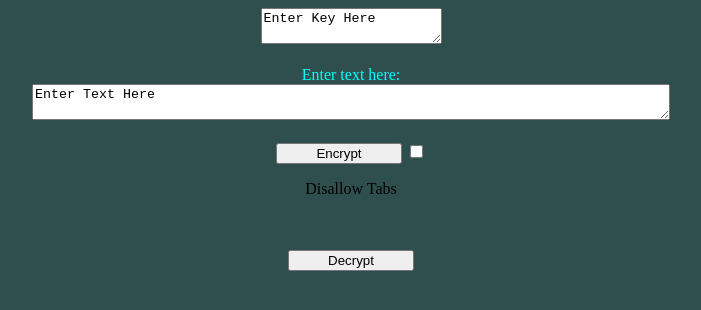
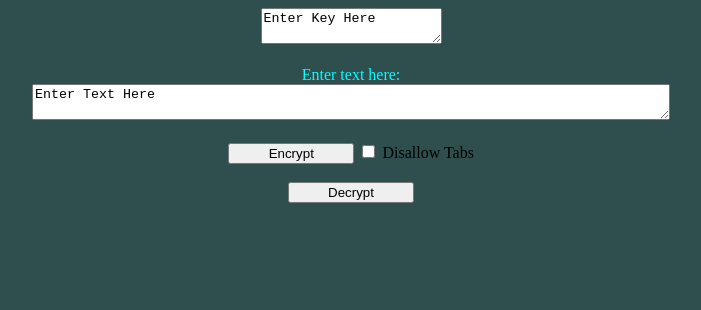
Before and after one commit to colelycett/colelycett.github.io, a plain HTML site: page mostir/index.html in a window 1280 px wide. Shown: the whole page, without its empty margins (289-990 px from the left). Drawn offline with Linux system fonts and the light colour scheme.

Commit message:
Update index.html

```diff
--- a/mostir/index.html
+++ b/mostir/index.html
@@ -12,7 +12,8 @@
   <textarea id="plaintext" style="width: 50%;">Enter Text Here</textarea><br><br>
   <div style="text-align: center;">
     <input style="width: 10%" type="button" onclick="encipher(1)" value="Encrypt">
-    <input type="checkbox" id="disallow_tabs"><p>Disallow Tabs</p>
+    <input type="checkbox" id="disallow_tabs">
+    <label for="disallow_tabs"> Disallow Tabs</label>
     <br><br>
     <input style="width: 10%" type="button" onclick="encipher(-1)" value="Decrypt"><br>
     <script src="mostir.js"></script>
```
